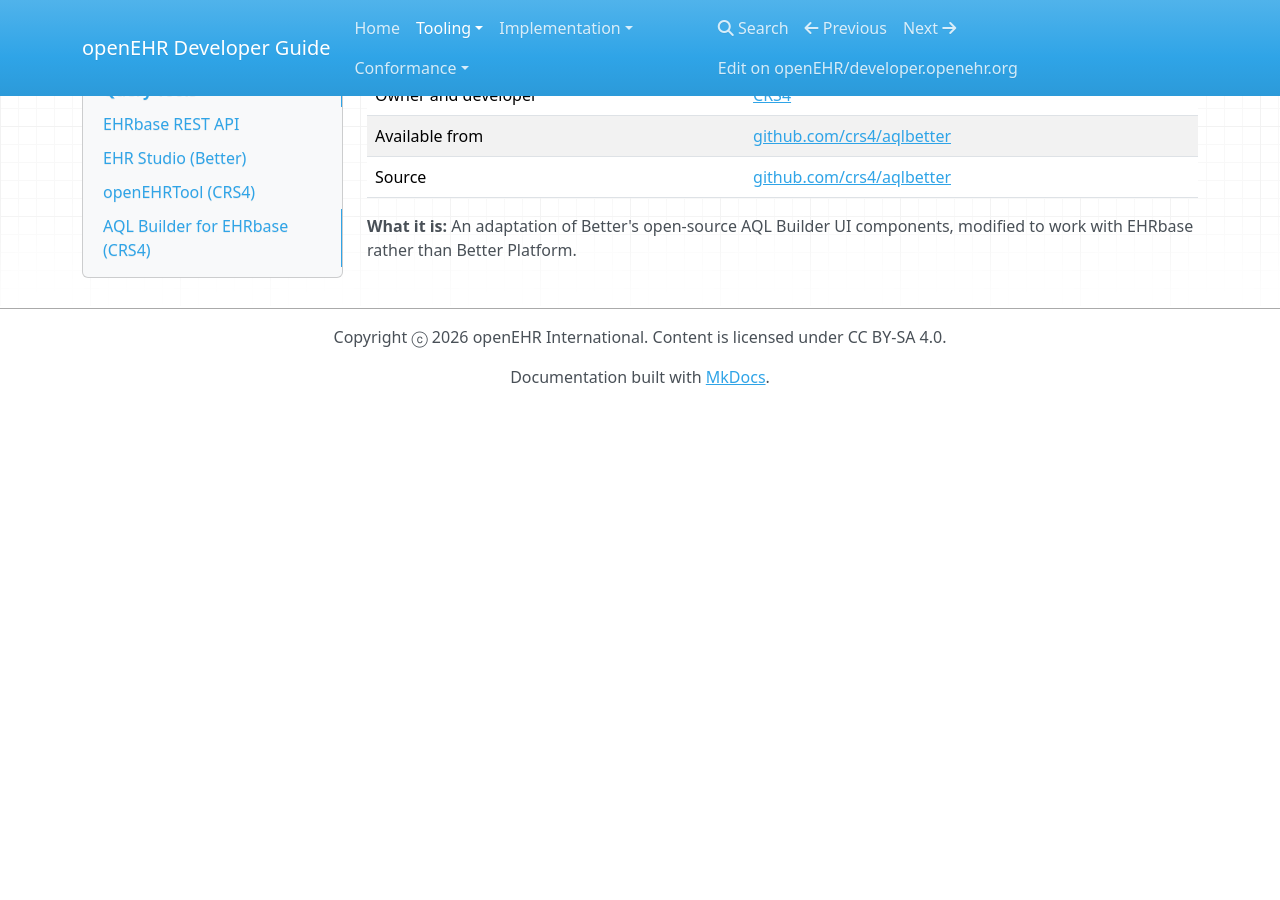
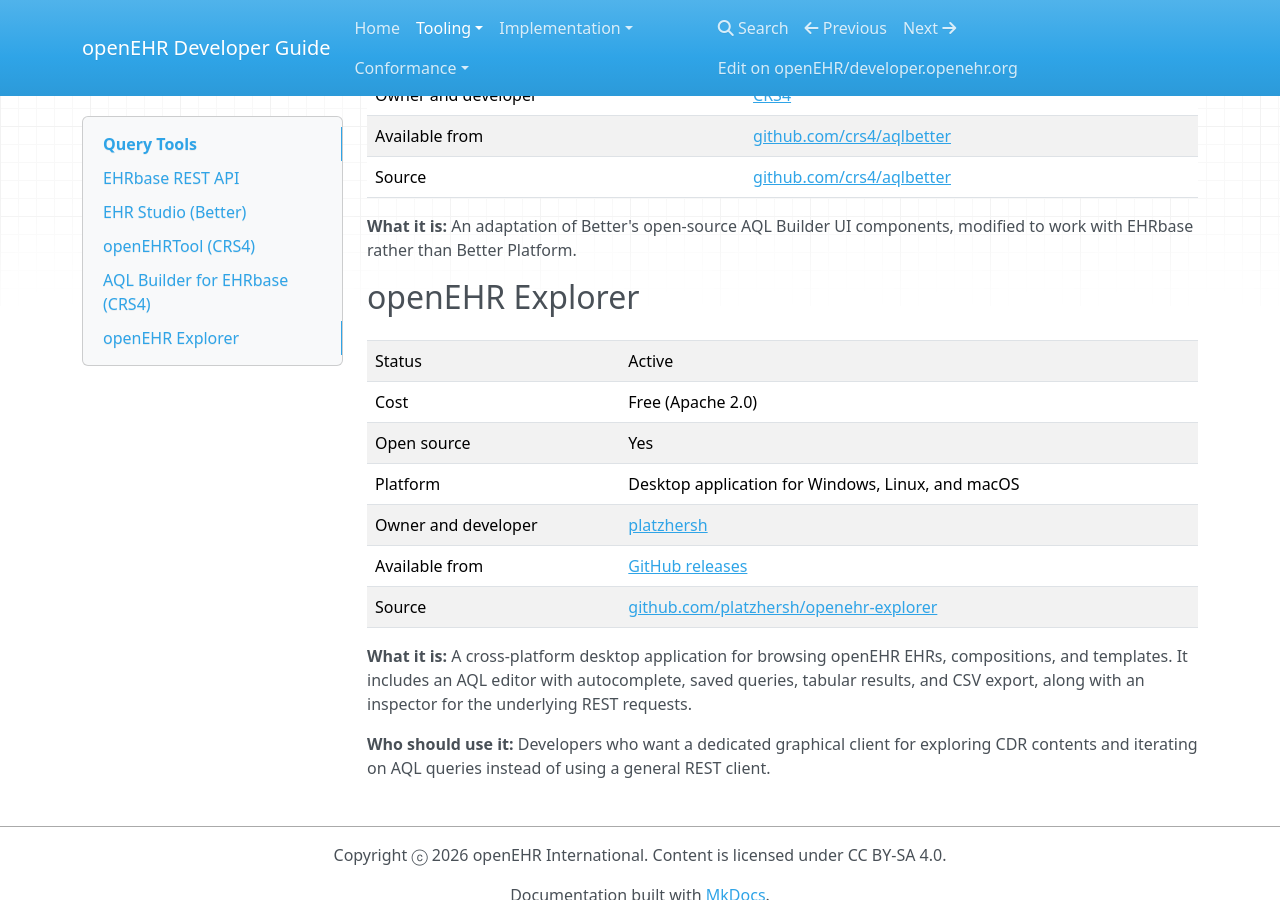
Before and after one commit to openEHR/developer.openehr.org, an MkDocs documentation site: the page built from docs/tooling/query-tools.md, in a window 1280 px wide and 900 px high, scrolled down 1337 px. Built offline with MkDocs 1.6.1, drawn with Linux system fonts in a browser that asks for light colours; nearby versions of some CDN libraries; before the commit the page ends 1742 px from its top, so only the background shows below that.

Commit message:
docs(tooling): add openEHR Explorer (#3)
Co-authored-by: Marcus Baw <marcus@marcusbaw.com>

```diff
--- a/docs/tooling/query-tools.md
+++ b/docs/tooling/query-tools.md
@@ -48,3 +48,19 @@ The most common way to run AQL queries against EHRbase is directly through the R
 | Source | [github.com/crs4/aqlbetter](https://github.com/crs4/aqlbetter) |
 
 **What it is:** An adaptation of Better's open-source AQL Builder UI components, modified to work with EHRbase rather than Better Platform.
+
+## openEHR Explorer
+
+| | |
+| --- | --- |
+| Status | Active |
+| Cost | Free (Apache 2.0) |
+| Open source | Yes |
+| Platform | Desktop application for Windows, Linux, and macOS |
+| Owner and developer | [platzhersh](https://github.com/platzhersh) |
+| Available from | [GitHub releases](https://github.com/platzhersh/openehr-explorer/releases/latest) |
+| Source | [github.com/platzhersh/openehr-explorer](https://github.com/platzhersh/openehr-explorer) |
+
+**What it is:** A cross-platform desktop application for browsing openEHR EHRs, compositions, and templates. It includes an AQL editor with autocomplete, saved queries, tabular results, and CSV export, along with an inspector for the underlying REST requests.
+
+**Who should use it:** Developers who want a dedicated graphical client for exploring CDR contents and iterating on AQL queries instead of using a general REST client.
```
Also changed, not shown: docs/tooling/comparison-table.md (+1 -0 lines).
